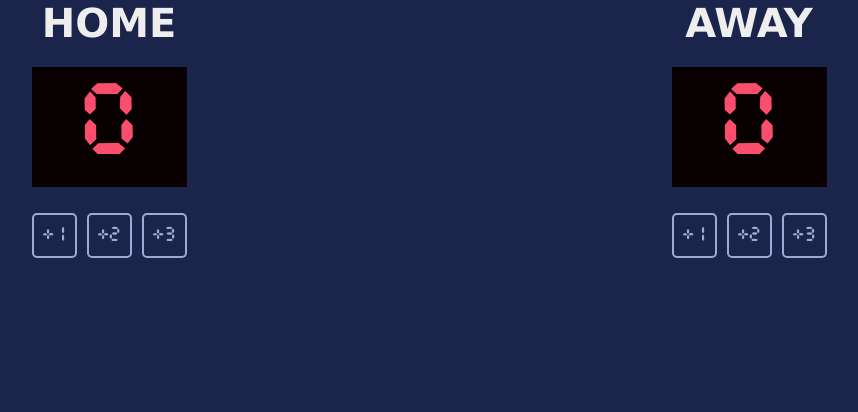
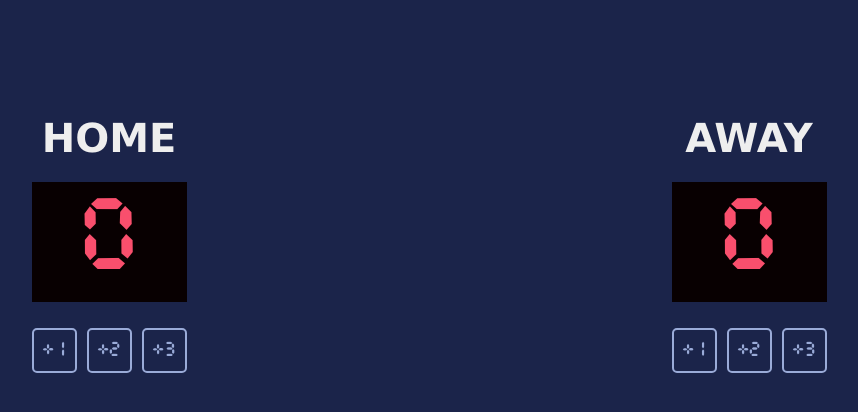
Before and after one commit to alermlv/basketball-scoreboard, a plain HTML site: page index.html in a window 1280 px wide. Shown: the whole page, without its empty margins (211-1069 px from the left). Drawn offline with Linux system fonts and the light colour scheme.

Commit message:
add padding top to container

```diff
--- a/index.css
+++ b/index.css
@@ -19,6 +19,7 @@ body {
 .container {
     display: flex;
     justify-content: space-around;
+    padding-top: 115px;
 }
 
 .scoreboard {
```
